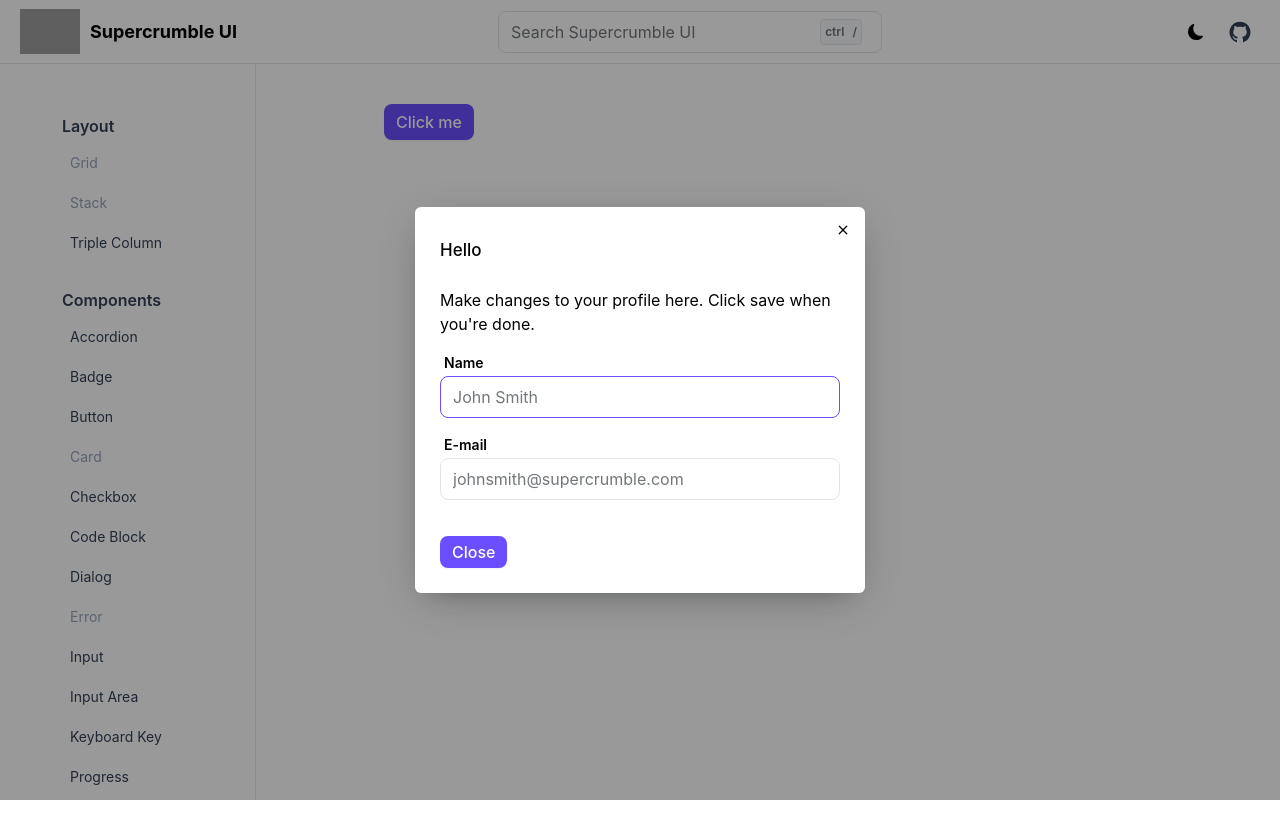
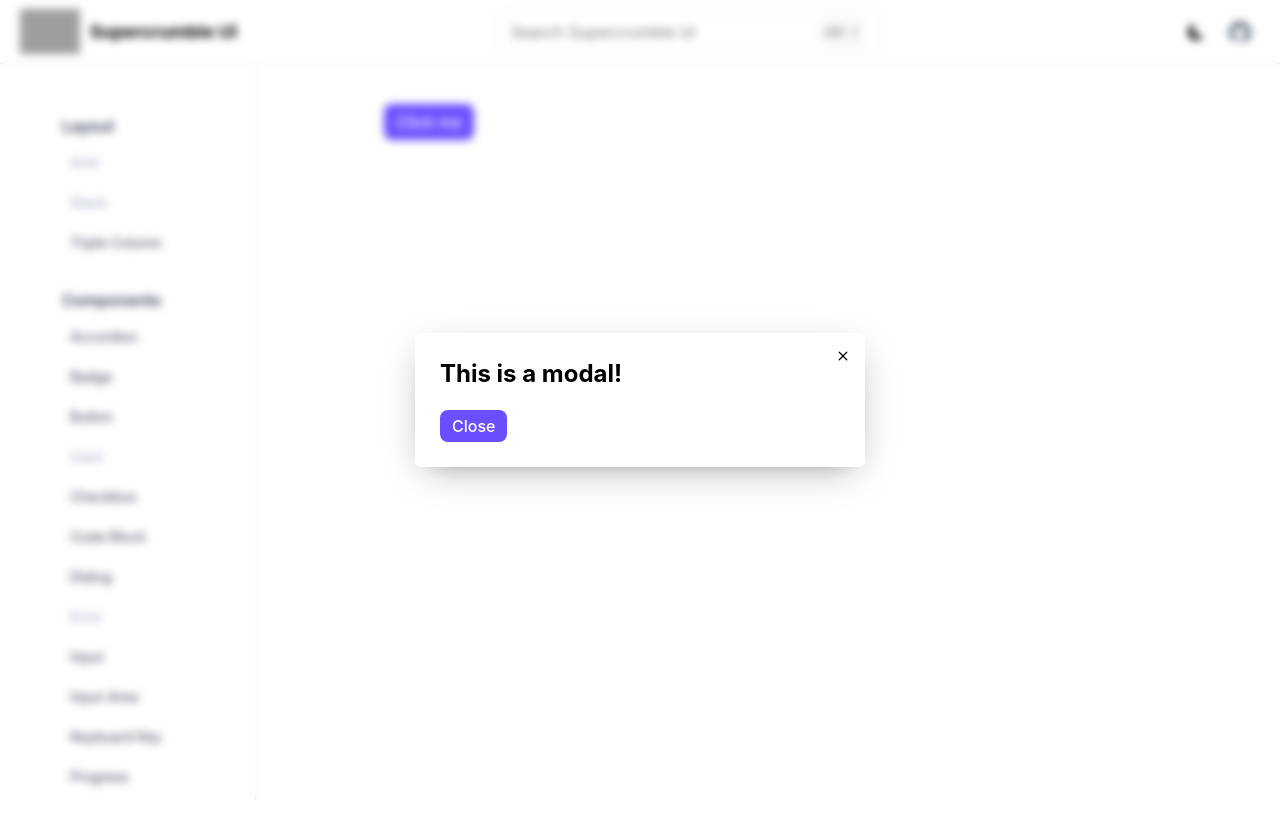
Before and after one commit to elijahnikov/ui, a Next.js app: page / in a window 1280 px wide. Both pictures are taken after a click on the button "Click me". Shown: the top 838 px of the page. Built offline with nearby package versions, Linux system fonts and the light colour scheme; grey boxes are pictures that could not be loaded.

Commit message:
changing name to modal, finalising modal component

```diff
--- a/src/components/ui/Dialog/Dialog.tsx
+++ b/src/components/ui/Modal/Modal.tsx
@@ -32,8 +32,8 @@ const Trigger = ({ children }: { children: React.ReactNode }) => {
 const Content = ({ children }: { children: React.ReactNode }) => {
     return (
         <DialogPrimitive.Portal>
-            <DialogPrimitive.Overlay className="bg-black opacity-40 data-[state=open]:animate-overlayShow fixed z-10 inset-0" />
-            <DialogPrimitive.Content className="z-20 data-[state=open]:animate-contentShow fixed top-[50%] left-[50%] max-h-[85vh] w-[90vw] max-w-[450px] translate-x-[-50%] translate-y-[-50%] rounded-[6px] bg-white dark:bg-slate-800 p-[25px] shadow-[hsl(206_22%_7%_/_35%)_0px_10px_38px_-10px,_hsl(206_22%_7%_/_20%)_0px_10px_20px_-15px] focus:outline-none">
+            <DialogPrimitive.Overlay className="fixed inset-0 z-10 bg-background/80 backdrop-blur-sm transition-all duration-100 data-[state=closed]:animate-out data-[state=closed]:fade-out data-[state=open]:fade-in" />
+            <DialogPrimitive.Content className="animate-in z-20 data-[state=open]:fade-in-90 data-[state=open]:slide-in-from-bottom-10 data-[state=open]:sm:slide-in-from-bottom-0 fixed top-[50%] left-[50%] max-h-[85vh] w-[90vw] max-w-[450px] translate-x-[-50%] translate-y-[-50%] rounded-[6px] bg-white dark:bg-slate-800 p-[25px] shadow-[hsl(206_22%_7%_/_35%)_0px_10px_38px_-10px,_hsl(206_22%_7%_/_20%)_0px_10px_20px_-15px] focus:outline-none">
                 {children}
                 <DialogPrimitive.Close asChild>
                     <button
@@ -58,7 +58,7 @@ const Title = ({ children }: { children: React.ReactNode }) => {
 
 const Close = ({ children }: { children: React.ReactNode }) => {
     return (
-        <DialogPrimitive.Close asChild className="mt-5">
+        <DialogPrimitive.Close asChild className="mt-5 mr-5">
             {children}
         </DialogPrimitive.Close>
     );
--- a/src/pages/index.tsx
+++ b/src/pages/index.tsx
@@ -1,7 +1,7 @@
 import Layout from "@/components/common/Layout/Layout";
 import Accordion from "@/components/ui/Accordion/Accordion";
 import Button from "@/components/ui/Button/Button";
-import Modal from "@/components/ui/Dialog/Dialog";
+import Modal from "@/components/ui/Modal/Modal";
 import Input from "@/components/ui/Input/Input";
 import Kbd from "@/components/ui/Kbd/Kbd";
 import Progress from "@/components/ui/Progress/Progress";
@@ -13,24 +13,7 @@ export default function Home() {
             <Modal>
                 <Modal.Trigger>Click me</Modal.Trigger>
                 <Modal.Content>
-                    <Modal.Title>Hello</Modal.Title>
-                    <p>
-                        {`Make changes to your profile here. Click save when
-                        you're done.`}
-                    </p>
-                    <div className="mt-4 mb-4">
-                        <Input
-                            label="Name"
-                            placeholder="John Smith"
-                            fullWidth
-                        />
-                        <div className="mt-4" />
-                        <Input
-                            label="E-mail"
-                            placeholder="johnsmith@supercrumble.com"
-                            fullWidth
-                        />
-                    </div>
+                    <h3>This is a modal!</h3>
                     <Modal.Close>
                         <Button>Close</Button>
                     </Modal.Close>
--- a/src/pages/input-area.tsx
+++ b/src/pages/input-area.tsx
@@ -4,7 +4,7 @@ import Layout from "@/components/common/Layout/Layout";
 import PageHeader from "@/components/common/PageHeader/PageHeader";
 import PageStepper from "@/components/common/PageStepper/PageStepper";
 import CodeBlock from "@/components/ui/CodeBlock/CodeBlock";
-import InputArea from "@/components/ui/InpuArea/InputArea";
+import InputArea from "@/components/ui/InputArea/InputArea";
 import { inputAreaCode, inputAreaMenuMap } from "@/maps/component/inputArea";
 import React from "react";
 
```
